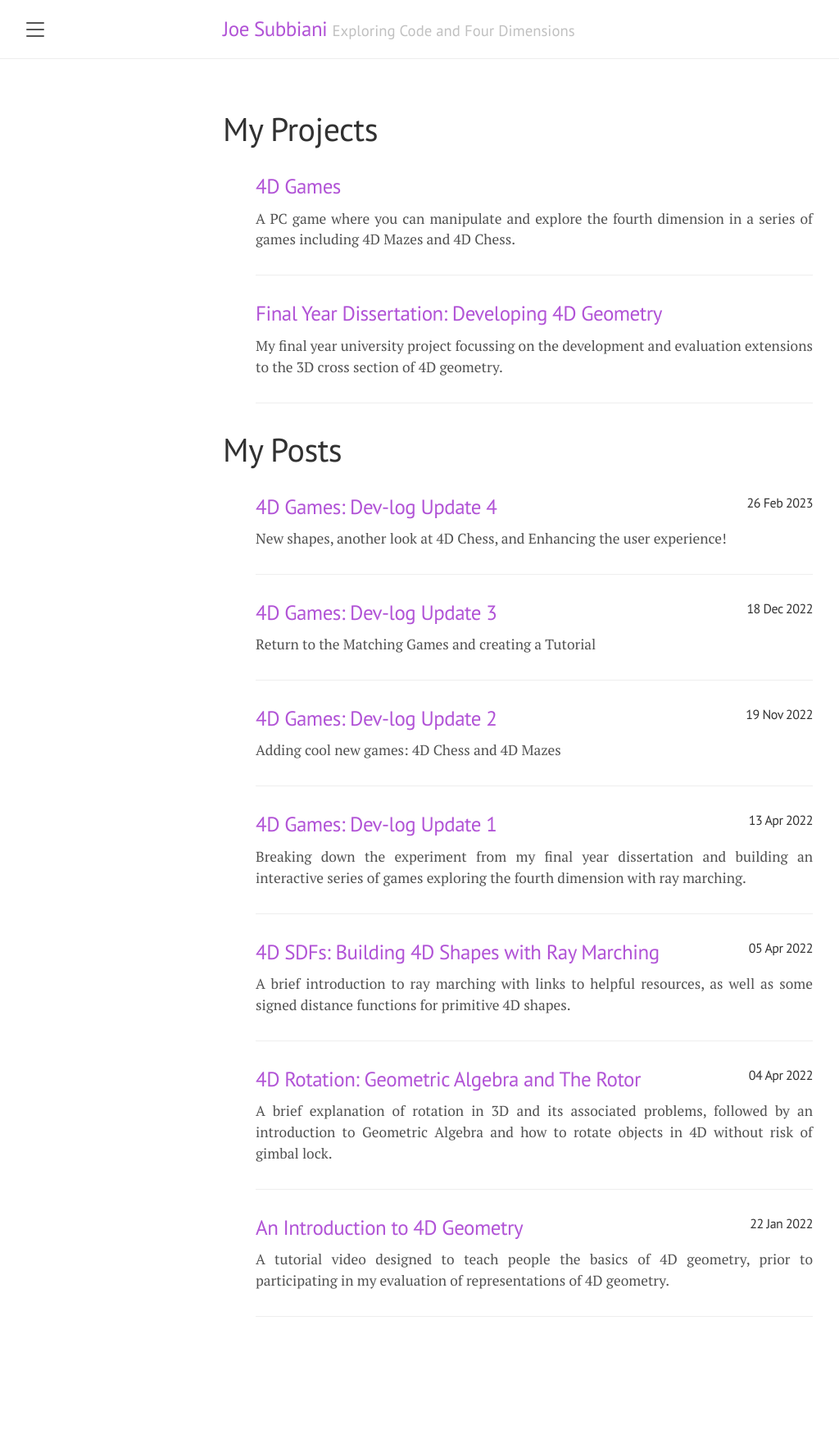
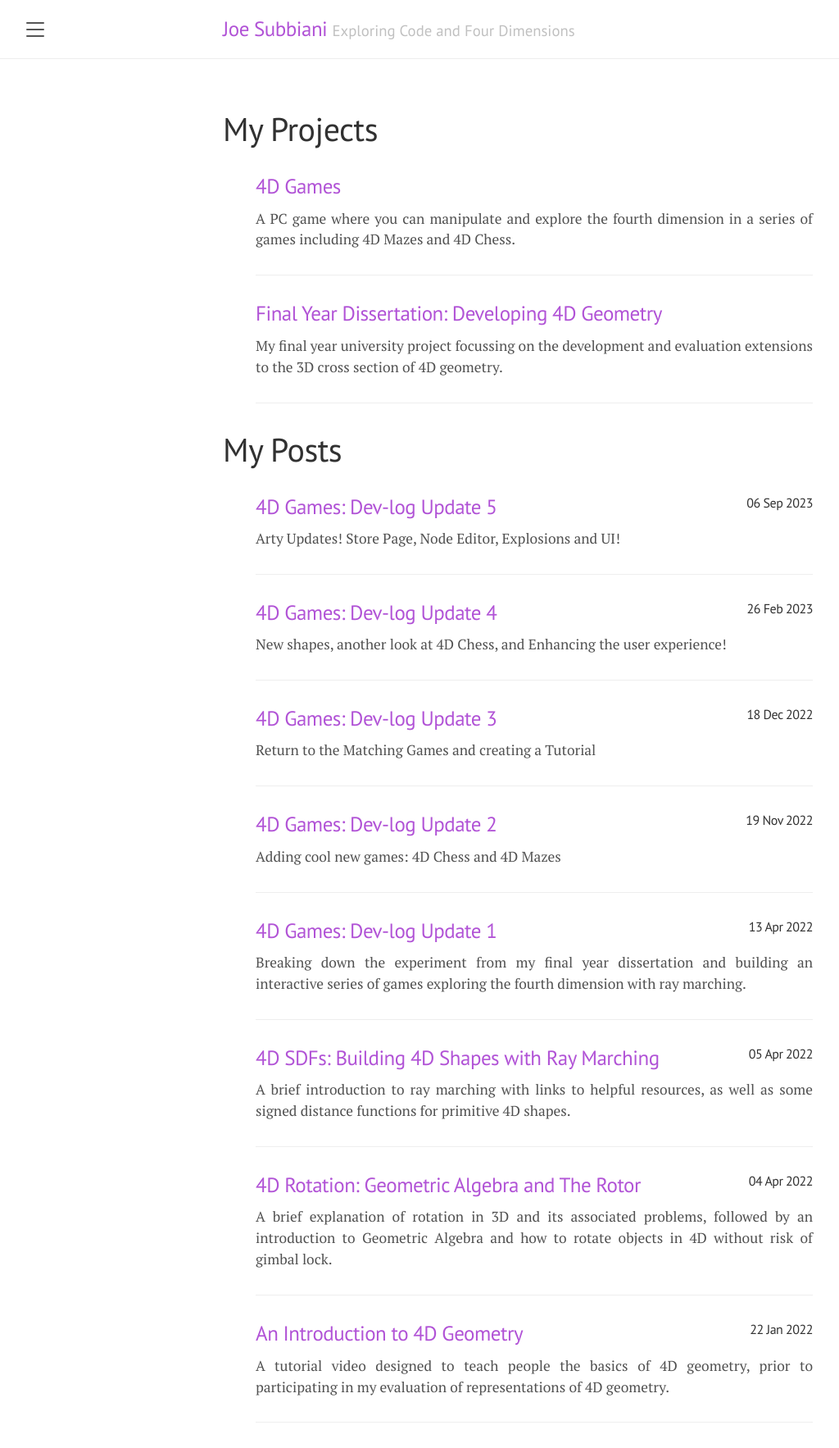
Before and after one commit to JoeSubbi/joesubbi.github.io, a Jekyll site: the page built from index.md, in a window 1280 px wide. Shown: the whole page at 82% size, without its empty margins (8-1032 px from the left). Built offline with Jekyll 4.4.1, drawn with Linux system fonts in a browser that asks for light colours; nearby versions of some CDN libraries; before the commit the page ends 1637 px from its top, so only the background shows below that.

Commit message:
4D Games Update 5. Now on Steam
Signed-off-by: JoeSubbi <joe.subbiani@gmail.com>

```diff
--- /dev/null
+++ b/_posts/2023-09-06-4D Games5.md
@@ -0,0 +1,117 @@
+---
+layout: post
+title: "4D Games: Dev-log Update 5"
+description: "Arty Updates! Store Page, Node Editor, Explosions and UI!"
+logo:
+  path: "title3.png"
+  alt: "4d-games-logo"
+---
+
+<p style="text-align: justify">
+As mentioned at the end of my last update, I have spent a whole bunch of time focussing on Steam and getting everything ready from the publishing perspective. This involved putting together a whole bunch of branding artwork, the trailer and setting up the rest of the Steam Store page.
+</p>
+
+On top of that I have also been doing a whole bunch of other work!
+ - Integrating Steam Achievements,
+ - Developing a Node-based shape editor where you can combine some 4D primitives into custom 4D objects,
+ - Adding Wireframes to the Playground modes,
+ - Adding Shape Scaling options to the 4D Playground,
+ - And lots of gradual improvements to the UI.
+
+## Steam Store Page
+
+<p style="text-align: justify">
+The Steam Store page for <a href="">4D Games</a> is now live!! Make sure to Wishlist the game and keep an eye out for it's release date!
+</p>
+
+### New Logo!
+
+<p style="text-align: justify">
+Let's be honest. The old logo was not good. This new one however I think captures the retro vibe I like, but also has a nice clean twist to it that I think goes very well with the style of the game!
+</p>
+
+<img src="{{ '/assets/title3.png' | absolute_url }} " alt="new logo" style="max-width: 60%;margin-left: auto;margin-right: auto;"/>
+
+### Steam Assets
+
+<p style="text-align: justify">
+This isn't all of it, but here are a few of the assets I had to put together for the Steam Store!
+</p>
+
+<img src="{{ '/assets/devlog/steam_assets.png' | absolute_url }} " alt="shapes" style="max-width: 80%;margin-left: auto;margin-right: auto;"/>
+
+## Steam Achievements
+
+<p style="text-align: justify">
+For those of you who enjoy a bit of a challenge, 4D Games now has a set of achievements. The Icons were fun to work on but beware, some of these challenges are much harder than others; Good Luck!
+</p>
+
+<img src="{{ '/assets/devlog/achievements.png' | absolute_url }} " alt="achievements" style="max-width: 80%;margin-left: auto;margin-right: auto;"/>
+
+## 4D Node Editor
+
+<p style="text-align: justify">
+As the shapes are rendered using ray marching, I was originally intending to create a code editor similar <a href="https://www.shadertoy.com/">Shader Toy</a>. However, I didn't want to scare off any non code folk. Whilst this may be slightly more limiting in terms of what you will be able to make, I think a node based system is much more intuitive.
+</p>
+
+<img src="{{ '/assets/devlog/node_editor_torus.png' | absolute_url }} " alt="node editor torus" style="max-width: 80%;margin-left: auto;margin-right: auto;"/>
+<img src="{{ '/assets/devlog/node_editor_materials.png' | absolute_url }} " alt="node editor materials" style="max-width: 80%;margin-left: auto;margin-right: auto;"/>
+
+## Scalable Shapes and Wireframes
+
+<p style="text-align: justify">
+The playground mode wasn't much of a playground before now. Now you can modify the dimensions of each shape. For a cube this would be 4 values for the length of the cube in each of the 4 dimensions. For the 3-Torus, there are 3 values for each of it's radii. For the Tiger there are 3 values, 2 for each radii of the DuoCylinder, and 1 for the thickness of the edge that defines the Tiger.
+</p>
+
+<p style="text-align: justify">
+Furthermore, Wireframes were added to the playground modes! The wireframe is a projection of all the edges of a shape onto a 3D plane. You can think of this like setting all the w components of each vertex of a shape to 0. There is slightly more involved when it comes to the more organic shapes like the Cone, but you will have to see that for yourself!
+</p>
+
+<img src="{{ '/assets/devlog/wireframes_4d.png' | absolute_url }} " alt="4d wireframe and scaling" style="max-width: 80%;margin-left: auto;margin-right: auto;"/>
+<img src="{{ '/assets/devlog/wireframes_3d.png' | absolute_url }} " alt="3d wireframe" style="max-width: 80%;margin-left: auto;margin-right: auto;"/>
+
+## Chess Piece Destruction
+
+<p style="text-align: justify">
+Finally taken chess pieces don't just disappear anymore! Now chess pieces break apart and even in the direction they were taken from! Now I just need some sound effects...
+</p>
+
+<img src="{{ '/assets/devlog/chess_destruction.gif' | absolute_url }} " alt="chess destruction gif" style="max-width: 80%;margin-left: auto;margin-right: auto;"/>
+
+## New UI
+
+<p style="text-align: justify">
+As always, the UI still needs some refinement, but overall I am pretty happy with the frosted glass aesthetic now in place.
+</p>
+
+<p style="text-align: justify">
+Alongside that I have been working on new UI elements such as sliders, toggles, option carousels etc. The game is starting to feel much more cohesive in terms of the user experience!
+</p>
+
+<img src="{{ '/assets/devlog/newer_ui.png' | absolute_url }} " alt="new ui" style="max-width: 80%;margin-left: auto;margin-right: auto;"/>
+
+## 4D Chess in 2D
+
+<p style="text-align: justify">
+As if 4D Chess wasn't already complicated enough... I figured for the more competitive players, having to reorient the camera to select the right pieces may be frustrating due to the wasted time. As a solution, I tried flattening the entire board into a 2D space. Whilst this isn't quite as intuitive for myself, I am sure the ability to make moves much faster will be valuable to some.
+</p>
+
+<img src="{{ '/assets/devlog/2d_4d_chess.png' | absolute_url }} " alt="4d chess in 2d" style="max-width: 80%;margin-left: auto;margin-right: auto;"/>
+
+## Bonus: Experiments into Exporting 3D Printing Files...
+
+<p style="text-align: justify">
+Now I am not promising this will be in the game. If it is, it may come after launch. But I have started looking into exporting arbitrary 3D cross sections of the shapes in the playground mode as 3D .stl files for 3D printing. I will make updates as and when I can iron out the current problems!
+</p>
+
+<img src="{{ '/assets/devlog/3d_printing_experiment.png' | absolute_url }} " alt="3d printing experiment" style="max-width: 80%;margin-left: auto;margin-right: auto;"/>
+
+## Next Time...
+
+<p style="text-align: justify">
+A lot of what is to come next is optimisation, artistic improvements and boring stuff like localisation. There may be enough interesting stuff for one more update, but to be honest I am very excited to be coming towards the end of development and almost ready to release!
+</p>
+
+<p style="text-align: justify">
+Remember to check the steam page, and wishlist <a href="">4D Games</a>!!!
+</p>
--- a/projects/4D-Games.md
+++ b/projects/4D-Games.md
@@ -14,18 +14,19 @@
 <li><a href="{{ '/2022/11/19/4D-Games2' | absolute_url }}">Dev-Log Update 2 - 4D Chess and 4D Mazes</a></li>
 <li><a href="{{ '/2022/12/18/4D-Games3' | absolute_url }}">Dev-Log Update 3 - The Matching Games</a></li>
 <li><a href="{{ '/2023/02/26/4D-Games4' | absolute_url }}">Dev-Log Update 4 - More Chess and More Shapes</a></li>
+<li><a href="{{ '/2023/09/06/4D-Games5' | absolute_url }}">Dev-Log Update 5 - Steam, Node Editor and Other Arty Things</a></li>
 </p>
 
 <p style="text-align: justify">
-In Summary, the game aims to allow more control than any other software over manipulating, and even creating 4D Geometry (which is still in the works). Alongside this comes two challenging games: 4D Mazes and 4D Chess.
+In Summary, the game aims to allow more control than any other software over manipulating, and even creating 4D Geometry. Alongside this comes two challenging games: 4D Mazes and 4D Chess.
 </p>
 
 <p style="text-align: justify">
-The Steam page is still yet to go live, but is in active development so stay tuned!
+Make sure to wishlist on <a href="">Steam</a> and stay tuned for further development!
 </p>
 
 <img src="{{ '/assets/devlog/Shapes.png' | absolute_url }} " alt="shapes" style="max-width: 80%;margin-left: auto;margin-right: auto;"/>
 <img src="{{ '/assets/devlog/main_menu_blur.gif' | absolute_url }} " alt="main menu gif" style="max-width: 90%;margin-left: auto;margin-right: auto;"/>
-<img src="{{ '/assets/devlog/chess-tutorial1.PNG' | absolute_url }} " alt="chess tutorial" style="max-width: 90%;margin-left: auto;margin-right: auto;"/>
+<img src="{{ '/assets/devlog/chess-tutorial2.PNG' | absolute_url }} " alt="chess tutorial" style="max-width: 90%;margin-left: auto;margin-right: auto;"/>
 <img src="{{ '/assets/devlog/chess_board_new.png' | absolute_url }} " alt="chess board" style="max-width: 90%;margin-left: auto;margin-right: auto;"/>
-<img src="{{ '/assets/devlog/maze.png' | absolute_url }} " alt="maze" style="max-width: 90%;margin-left: auto;margin-right: auto;"/>
+<img src="{{ '/assets/devlog/maze_steam_screen_shot.png' | absolute_url }} " alt="maze" style="max-width: 90%;margin-left: auto;margin-right: auto;"/>
```
Also changed, not shown: assets/devlog/2d_4d_chess.png (added), assets/devlog/3d_printing_experiment.png (added), assets/devlog/achievements.png (added), assets/devlog/all_achievements.png (added), assets/devlog/chess-tutorial2.png (added), assets/devlog/maze_steam_screen_shot.png (added), assets/devlog/newer_ui.png (added), assets/devlog/node_editor_materials.png (added), assets/devlog/node_editor_torus.png (added), assets/devlog/steam_assets.png (added), assets/devlog/wireframes_3d.png (added), assets/devlog/wireframes_4d.png (added), assets/title3.png (added), 1 other file.
